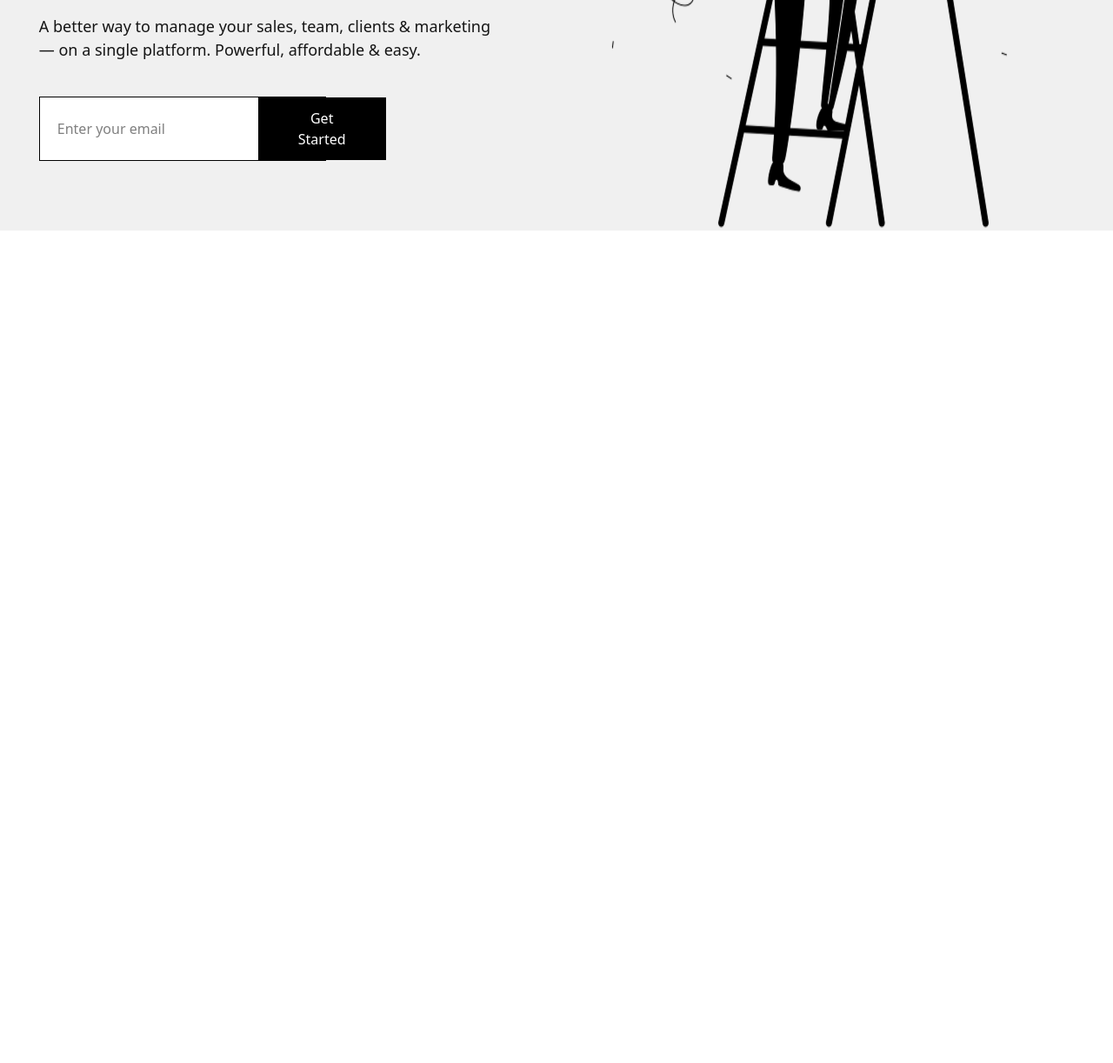
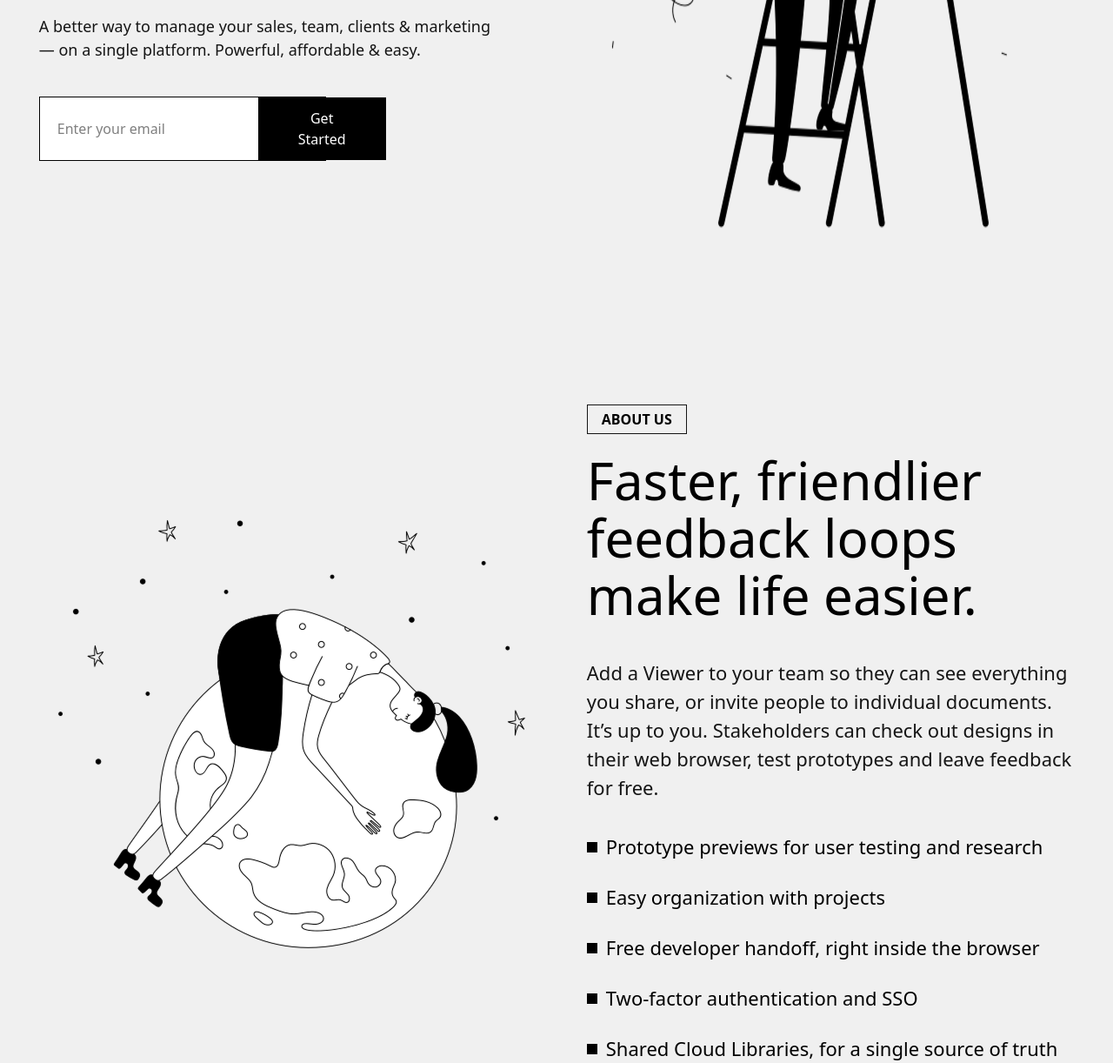
Before and after one commit to akma1zoda/Project, a website: page src/index.html in a window 1280 px wide. Shown: the part 620-1842 px from the top of the page at 87% size. Before the commit the page ends 885 px from the top, so only its background shows below. Drawn offline with nearby package versions, Linux system fonts and the light colour scheme; files that its build step writes are made by us from their sources.

Commit message:
Finish Step-3 of Project

```diff
--- a/src/index.html
+++ b/src/index.html
@@ -36,16 +36,20 @@
 
             <div class="STEP-2 flex gap-[50px] max-sm:flex-col">
                 <div>
-                    <p class="text-[80px] text-[#151515] leading-[90px] max-sm:text-[33px] max-sm:leading-[34px]">Always Track &
+                    <p class="text-[80px] text-[#151515] leading-[90px] max-sm:text-[33px] max-sm:leading-[34px]">Always
+                        Track &
                         Analyze Your Business
                         Statistics To Succeed.</p>
                     <p class="text-[#151515] text-[18px] mt-[20px]">A better way to manage your sales, team, clients &
                         marketing <br>
                         — on a single platform. Powerful, affordable & easy.</p>
 
-                    <div class="bg-white border-[1px] border-black w-[56%] flex justify-between mt-[40px] mb-[80px] max-sm:my-[40px]">
-                        <input type="text" placeholder="Enter your email" class="pl-[20px]">
-                        <button class="text-white bg-black p-[12px_46px]">Get Started</button>
+                    <div
+                        class="bg-white border-[1px] border-black w-[56%] flex justify-between mt-[40px] mb-[80px] max-sm:my-[40px]">
+                        <input type="text" placeholder="Enter your email" class="pl-[20px] outline-0">
+                        <button
+                            class="text-white bg-black p-[12px_46px] hover:bg-[#F0F0F0] hover:text-black hover:border-l-[1px] ">Get
+                            Started</button>
 
                     </div>
 
@@ -58,7 +62,42 @@
                 <img src="./Business-img/Illustration_1.png" alt="">
             </div>
 
+            <div class="STEP-3 flex gap-[50px] items-center mt-[200px] max-sm:flex-col-reverse">
+                <img src="./Business-img/Illustration_2.png" alt="">
+                <div>
+                    <button class="bg-transparent border-[1px] border-[#151515] p-[4px_16px] font-bold">
+                        ABOUT US
+                    </button>
+                    <p class="text-[60px] leading-[110%] mt-[20px] max-sm:text-[35px]">Faster, friendlier feedback
+                        loops make life easier.</p>
+                    <p class="text-[#151515] text-[22px] mt-[40px]">Add a Viewer to your team so they can see everything
+                        you share, or invite
+                        people to individual documents. It’s up to you. Stakeholders can check
+                        out designs in their web browser, test prototypes and leave feedback for free.</p>
 
+                    <div class="flex items-center gap-[10px] mt-[35px]">
+                        <div class="bg-black w-[12px] h-[12px]"></div>
+                        <p class="text-[22px]">Prototype previews for user testing and research</p>
+                    </div>
+
+                    <div class="flex items-center gap-[10px] mt-[25px]">
+                        <div class="bg-black w-[12px] h-[12px]"></div>
+                        <p class="text-[22px]">Easy organization with projects</p>
+                    </div>
+                    <div class="flex items-center gap-[10px] mt-[25px]">
+                        <div class="bg-black w-[12px] h-[12px]"></div>
+                        <p class="text-[22px]">Free developer handoff, right inside the browser</p>
+                    </div>
+                    <div class="flex items-center gap-[10px] mt-[25px]">
+                        <div class="bg-black w-[12px] h-[12px]"></div>
+                        <p class="text-[22px]">Two-factor authentication and SSO</p>
+                    </div>
+                    <div class="flex items-center gap-[10px] mt-[25px]">
+                        <div class="bg-black w-[12px] h-[12px]"></div>
+                        <p class="text-[22px]">Shared Cloud Libraries, for a single source of truth</p>
+                    </div>
+                </div>
+            </div>
         </div>
     </div>
 </body>
```
Also changed, not shown: src/Business-img/Illustration_2.png (added).
